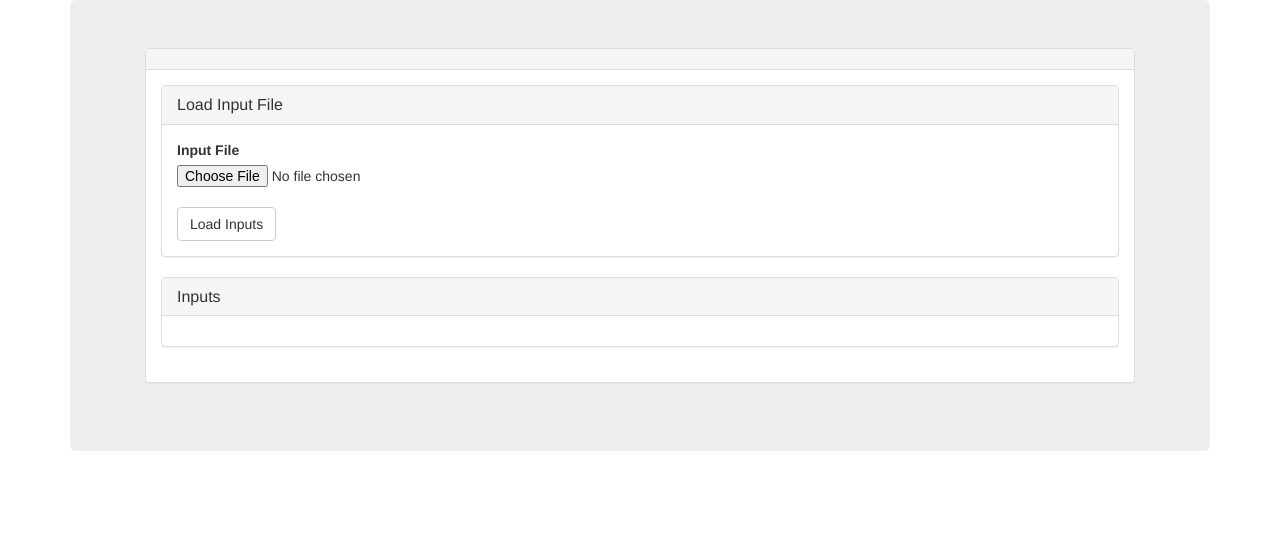
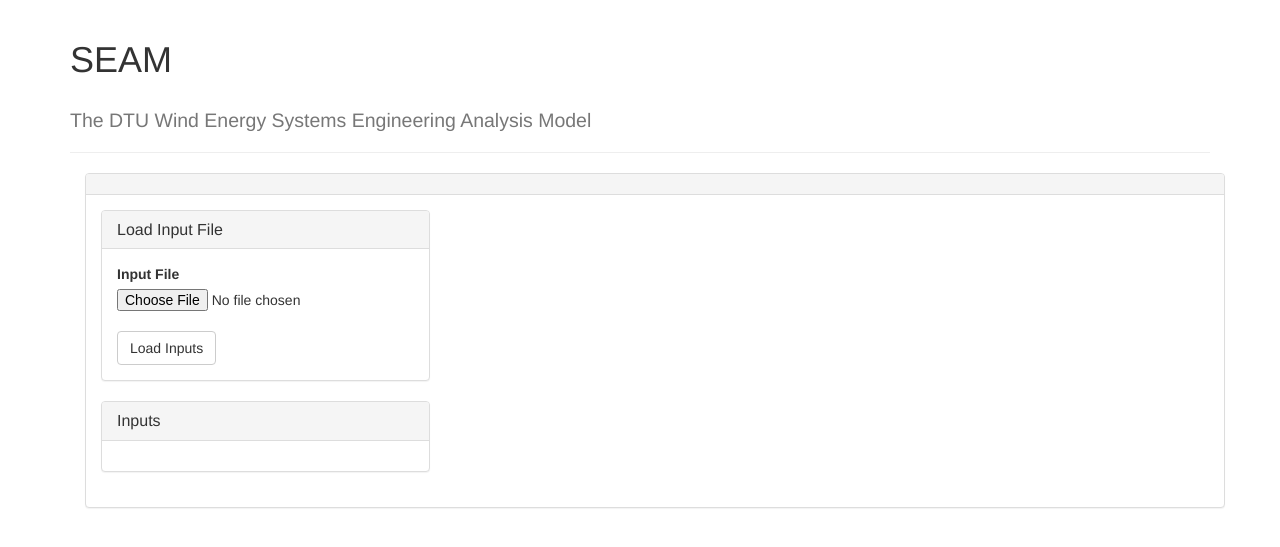
Before and after one commit to FUSED-Wind/fusedwind-gui, a Flask app: template webapp/templates/webgui.html in a window 1280 px wide. Shown: the top 547 px of the page. Run offline with Flask 2, Linux system fonts and the light colour scheme; the template is opened without the code that fills it: values that come from a table or form of the project are taken from there, others are empty; parts of the project's set-up code (start-up, migrations or seed data) failed here and were passed over; some libraries are stand-ins or nearby versions.

Commit message:
two row component view

```diff
--- a/webapp/templates/webgui.html
+++ b/webapp/templates/webgui.html
@@ -11,12 +11,18 @@
 
 {% block content %}
 <div class="container">
-    <div class="jumbotron">
+    <div class="page-header">
+      <h1>SEAM</h1>
+      <h2><small>The DTU Wind Energy Systems Engineering Analysis Model</small></h2>
+    </div>
+    <!-- <div class="jumbotron"> -->
         <div class="container">
                     <div class="panel panel-default">
                         <div class="panel-heading">
                             <h2 class="panel-title">{{name}}</h2>
                         </div>
+                        <div class="row">
+                            <div class="col-md-4">
                         <div class="panel-body">
                             <div class="panel panel-default">
                                 <div class="panel-heading">
@@ -42,6 +48,10 @@
                                 </div>
                             </div>
                         </div>
+                    </div>
+
+                <div class="col-md-8">
+
                 {% if outputs %} <!-- Only show the outputs pannel if there are outputs to show -->
                     <div class="panel-body">
                         <div class="panel panel-default">
@@ -53,7 +63,9 @@
                             </div>
                         </div>
                     </div>
+
                     {% if plot_div %}
+
                         <div class="panel-body">
                             <div class="panel panel-default">
                                 <div class="panel-heading">
@@ -65,11 +77,11 @@
                             </div>
                         </div>
                     {% endif %}
-
                 {% endif %}
+            </div>
+        </div>
 
         </div>
-        </div>
-    </div>
+    <!-- </div> -->
 </div>
 {% endblock %}
```
Lines whose indentation alone changed are shown as unchanged.
